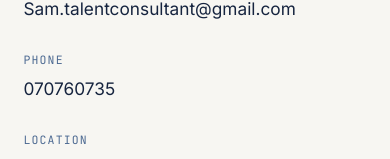
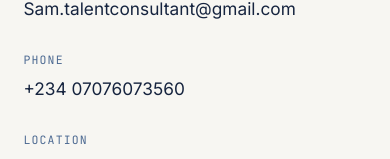
Before and after one commit to ICEWINGS999/career-consultant99, a plain HTML site: page contact.html in a window 390 px wide. Shown: the part 443-602 px from the top of the page. Drawn offline with Linux system fonts and the light colour scheme.

Commit message:
Update phone number format in contact.html

```diff
--- a/contact.html
+++ b/contact.html
@@ -39,7 +39,7 @@
       </div>
       <div class="item">
         <span class="label">Phone</span>
-        <span class="value">070760735</span>
+        <span class="value">+234 07076073560</span>
       </div>
       <div class="item">
         <span class="label">Location</span>
```
